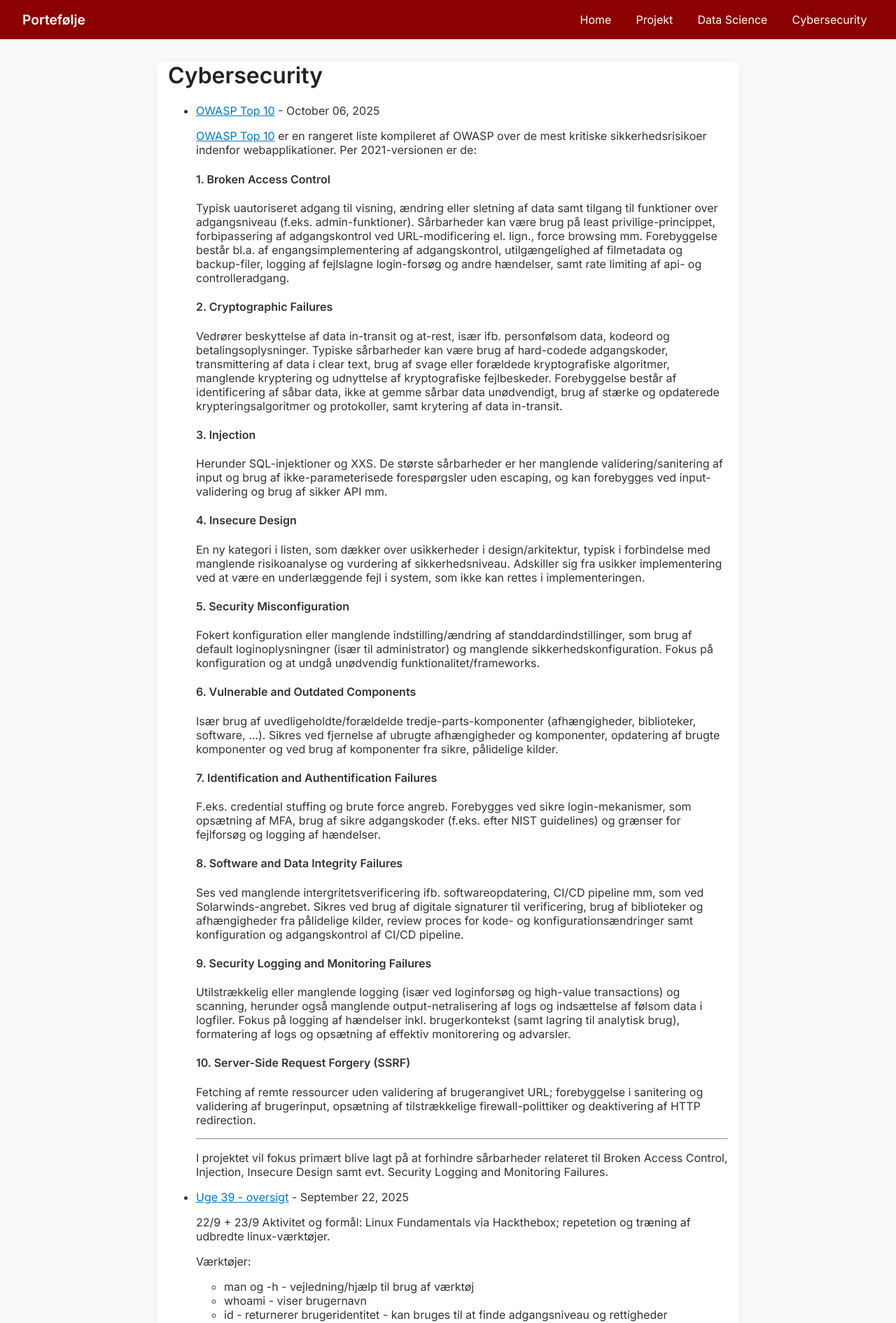
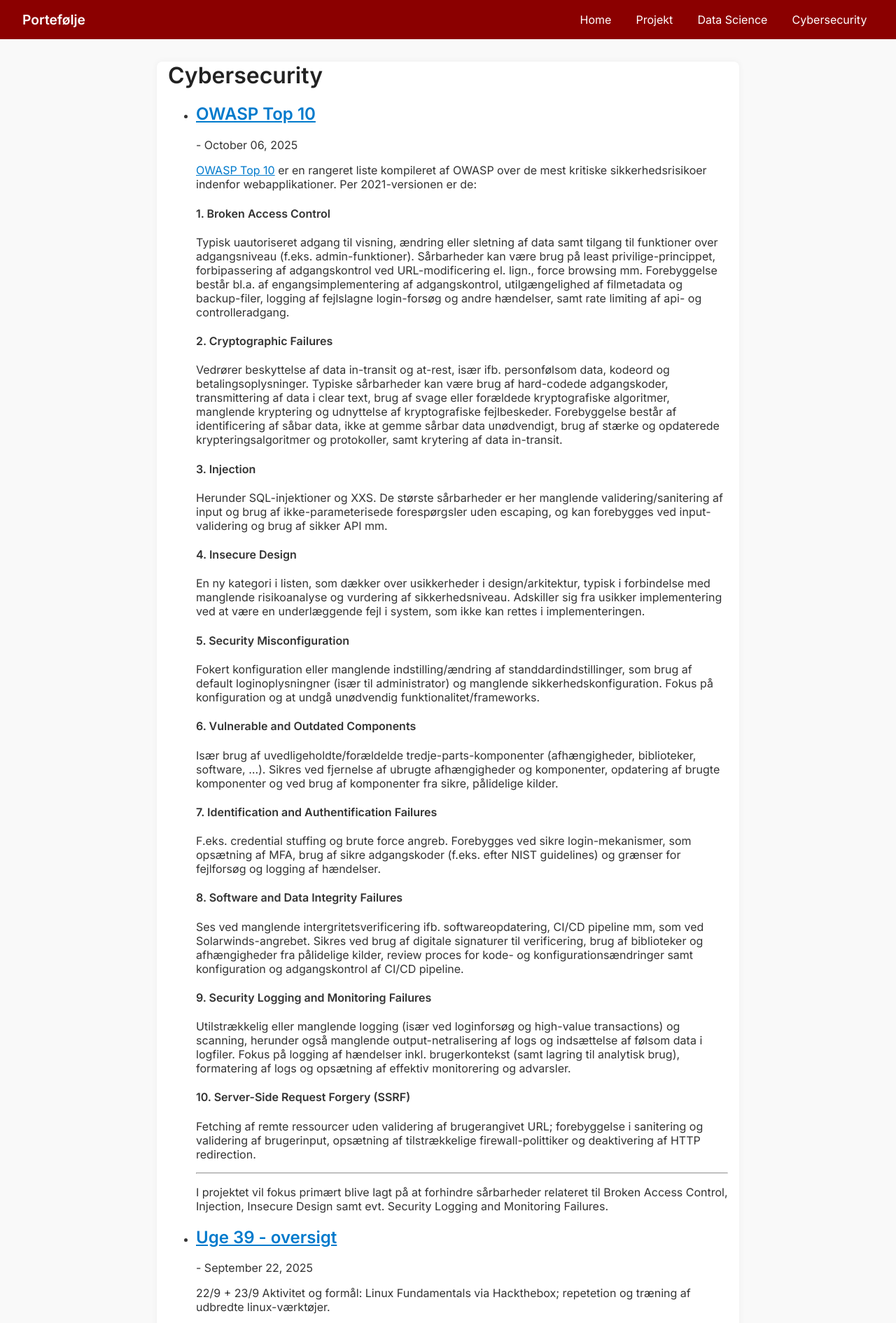
Before and after one commit to lika62310/lika62310.github.io, a Jekyll site: the page built from cybersecurity.md, in a window 1280 px wide. Shown: the top 1890 px of the page at 70% size. Built offline with Jekyll 4.4.1, drawn with Linux system fonts in a browser that asks for light colours.

```diff
--- a/cybersecurity.md
+++ b/cybersecurity.md
@@ -7,7 +7,7 @@ title: Cybersecurity
 <ul>
   {% for post in site.posts %}
     {% if post.tags contains "cybersecurity" %}
-      <li><a href="{{ post.url }}">{{ post.title }}</a> - {{ post.date | date: "%B %d, %Y" }}
+      <li><h2><a href="{{ post.url }}">{{ post.title }}</a></h2> - {{ post.date | date: "%B %d, %Y" }}
 
 {{ post.content }}
 </li>
```
